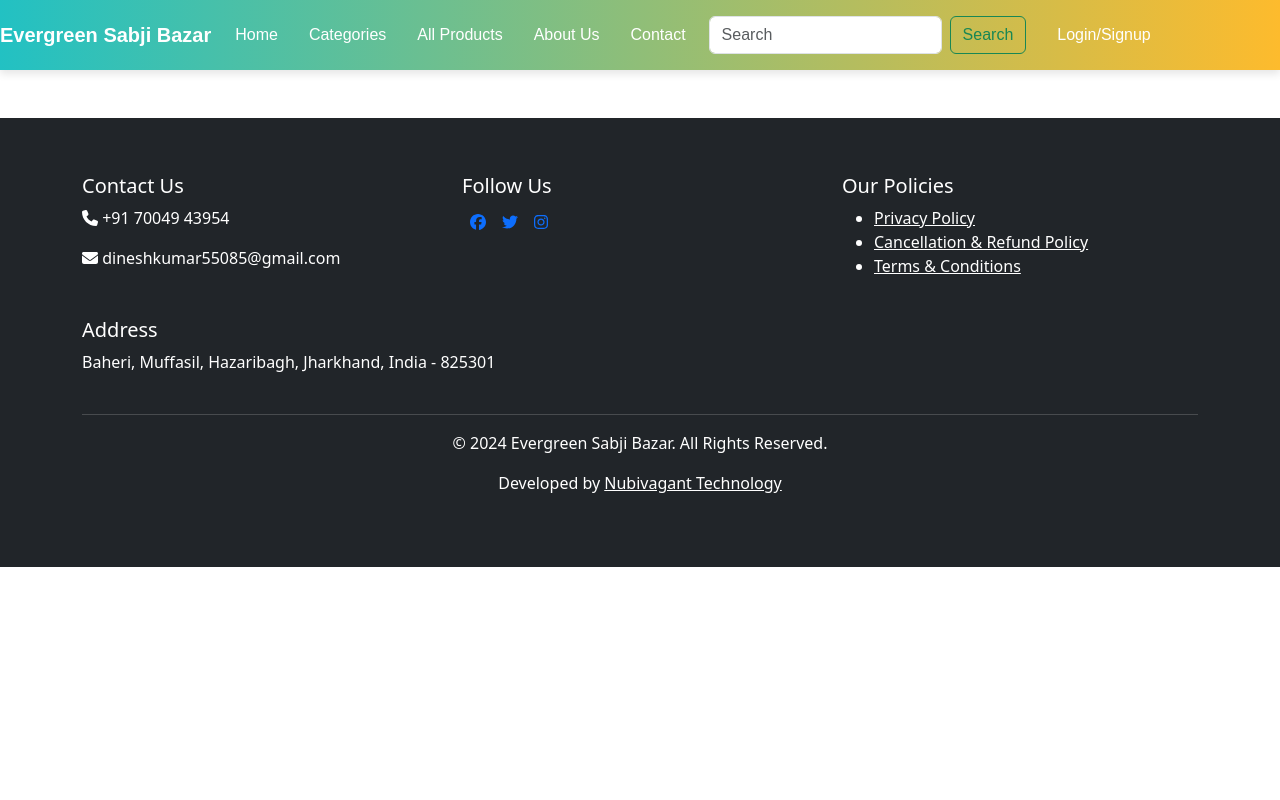
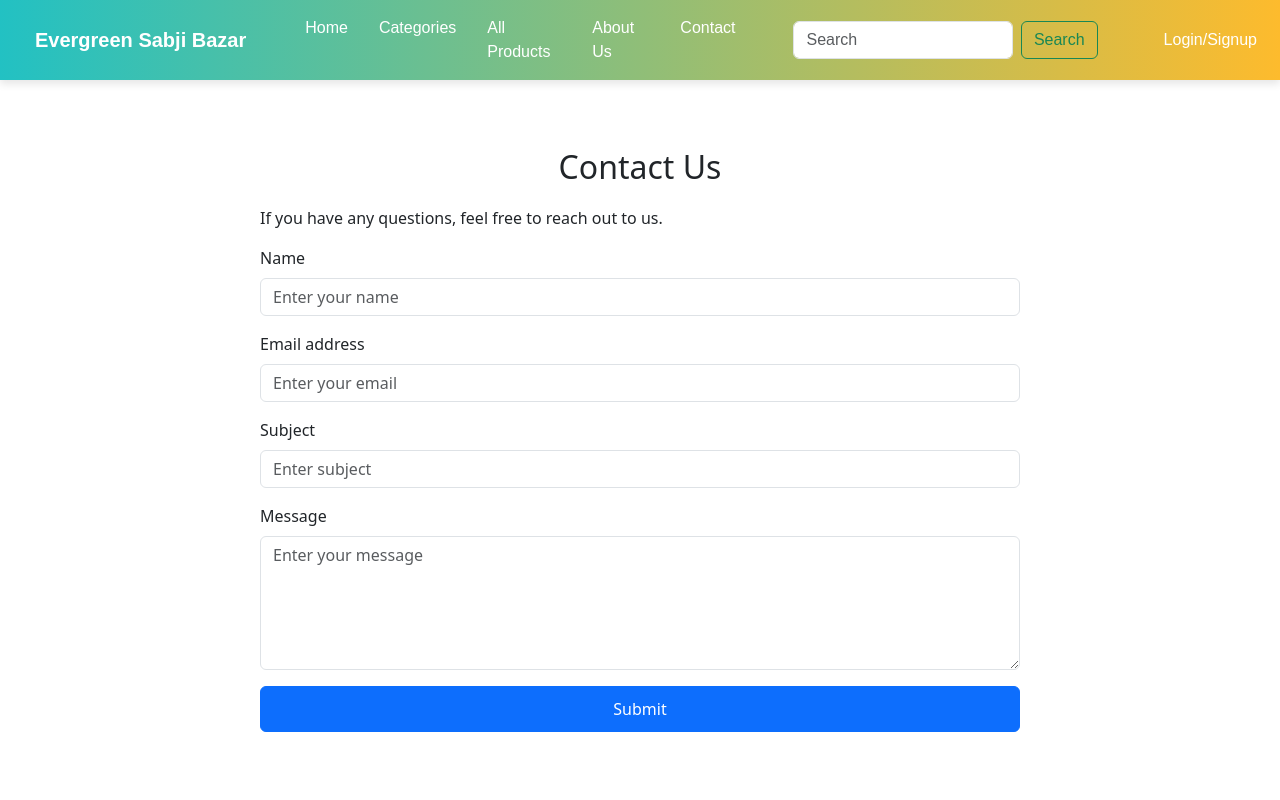
Before and after one commit to Nubivagantprojects/Evergreen-Sabji-Bazar-Website, a React (Create React App) app: page /contact in a window 1280 px wide. Shown: the top 800 px of the page. Built offline with nearby package versions, Linux system fonts and the light colour scheme; no server answers; the database is empty.

Commit message:
contact and about page updated

```diff
--- a/src/App.js
+++ b/src/App.js
@@ -16,6 +16,7 @@ import PrivacyPolicy from './components/PrivacyPolicy';
 import CancellationRefundPolicy from './components/CancellationRefundPolicy';
 import TermsAndConditions from './components/TermsAndConditions';
 import ScrollToTop from './components/ScrollToTop';
+import ContactUs from './components/ContactUs';
 
 const App = () => {
   const categoriesRef = useRef(null);
@@ -49,6 +50,7 @@ const App = () => {
           <Route path="/privacy-policy" element={<PrivacyPolicy />} />
           <Route path="/cancellation-refund-policy" element={<CancellationRefundPolicy />} />
           <Route path="/terms-and-conditions" element={<TermsAndConditions />} />
+          <Route path="/contact" element={<ContactUs />} />
         </Routes>
         <Footer />
       </div>
--- /dev/null
+++ b/src/components/CSS/ContactUs.css
@@ -0,0 +1,33 @@
+/* src/components/ContactUs.css */
+
+.contact {
+    max-width: 800px;
+    margin: 0 auto;
+    padding: 20px;
+  }
+
+  h2 {
+    margin-bottom: 20px;
+    text-align: center;
+  }
+
+  .form-group {
+    margin-bottom: 15px;
+  }
+
+  button[type="submit"] {
+    width: 100%;
+    padding: 10px;
+    font-size: 16px;
+  }
+
+  @media (max-width: 768px) {
+    .container {
+      padding: 10px;
+    }
+
+    button[type="submit"] {
+      width: 100%;
+      font-size: 14px;
+    }
+  }
--- /dev/null
+++ b/src/components/ContactUs.js
@@ -0,0 +1,88 @@
+// src/components/ContactUs.js
+import React, { useState } from 'react';
+import { Container, Form, Button } from 'react-bootstrap';
+import './CSS/ContactUs.css'; // Import CSS file for styling
+
+
+const ContactUs = () => {
+  const [formData, setFormData] = useState({
+    name: '',
+    email: '',
+    subject: '',
+    message: ''
+  });
+
+  const handleChange = (e) => {
+    const { name, value } = e.target;
+    setFormData({ ...formData, [name]: value });
+  };
+
+  const handleSubmit = (e) => {
+    e.preventDefault();
+    // Here you can handle form submission, e.g., sending data to a server or displaying a success message
+    console.log('Form submitted:', formData);
+  };
+
+  return (
+    <Container className="my-5 contact">
+      <h2>Contact Us</h2>
+      <p>If you have any questions, feel free to reach out to us.</p>
+      <Form onSubmit={handleSubmit}>
+        <Form.Group controlId="formName" className="mb-3">
+          <Form.Label>Name</Form.Label>
+          <Form.Control
+            type="text"
+            placeholder="Enter your name"
+            name="name"
+            value={formData.name}
+            onChange={handleChange}
+            required
+          />
+        </Form.Group>
+
+        <Form.Group controlId="formEmail" className="mb-3">
+          <Form.Label>Email address</Form.Label>
+          <Form.Control
+            type="email"
+            placeholder="Enter your email"
+            name="email"
+            value={formData.email}
+            onChange={handleChange}
+            required
+          />
+        </Form.Group>
+
+        <Form.Group controlId="formSubject" className="mb-3">
+          <Form.Label>Subject</Form.Label>
+          <Form.Control
+            type="text"
+            placeholder="Enter subject"
+            name="subject"
+            value={formData.subject}
+            onChange={handleChange}
+            required
+          />
+        </Form.Group>
+
+        <Form.Group controlId="formMessage" className="mb-3">
+          <Form.Label>Message</Form.Label>
+          <Form.Control
+            as="textarea"
+            rows={5}
+            placeholder="Enter your message"
+            name="message"
+            value={formData.message}
+            onChange={handleChange}
+            required
+          />
+        </Form.Group>
+
+        <Button variant="primary" type="submit">
+          Submit
+        </Button>
+      </Form>
+    </Container>
+  );
+};
+
+export default ContactUs;
--- a/src/components/Mycart.js
+++ b/src/components/Mycart.js
@@ -27,7 +27,7 @@ const MyCart = () => {
             setCart(cartList);
         };
         getCart();
-    }, []);
+    }, [user.email]);
 
     const handleQuantityChange = async (id, delta) => {
         setCart(cart.map(item =>
--- a/src/components/Navbar.js
+++ b/src/components/Navbar.js
@@ -151,18 +151,10 @@ const CustomNavbar = ({ scrollToSection, categoriesRef, productsRef }) => {
                 </Alert>
             )}
             <Navbar bg="dark" variant="dark" expand="lg" className="custom-navbar">
-                <Navbar.Brand href="#home" className="navbar-brand-custom">Evergreen Sabji Bazar</Navbar.Brand>
+                <Navbar.Brand style={{marginLeft:"35px"}}  href="#home" className="navbar-brand-custom">Evergreen Sabji Bazar</Navbar.Brand>
                 <Navbar.Toggle aria-controls="basic-navbar-nav" />
                 <Navbar.Collapse id="basic-navbar-nav">
-                    {/* <Nav className="mr-auto">
-                        <Nav.Link as={Link} to="/" className="nav-link-custom">Home</Nav.Link>
-                        <Nav.Link href="#categories" className="nav-link-custom">Categories</Nav.Link>
-                        <Nav.Link href="#products" className="nav-link-custom">All Products</Nav.Link>
-                        <Nav.Link as={Link} to="/about" className="nav-link-custom">About Us</Nav.Link>
-                        {user && <Nav.Link href="#account" className="nav-link-custom">My Account</Nav.Link>}
-                        <Nav.Link href="#contact" className="nav-link-custom">Contact</Nav.Link>
-                    </Nav> */}
-                    <Nav className="mr-auto">
+                    <Nav className="mr-auto" style={{marginLeft:"35px"}} >
                         <Nav.Link as={Link} to="/" className="nav-link-custom">Home</Nav.Link>
                         <Nav.Link onClick={() => scrollToSection(categoriesRef)} className="nav-link-custom">Categories</Nav.Link>
                         <Nav.Link onClick={() => scrollToSection(productsRef)} className="nav-link-custom">All Products</Nav.Link>
@@ -170,15 +162,15 @@ const CustomNavbar = ({ scrollToSection, categoriesRef, productsRef }) => {
                         {user && <Nav.Link as={Link} to="/account" className="nav-link-custom">My Account</Nav.Link>}
                         <Nav.Link as={Link} to="/contact" className="nav-link-custom">Contact</Nav.Link>
                     </Nav>
-                    <Form inline className="search-form-custom">
+                    <Form style={{marginLeft:"35px"}}  inline className="search-form-custom">
                         <FormControl type="text" placeholder="Search" className="mr-sm-2 search-bar-custom" />
                         <Button variant="outline-success" className="search-button-custom m-2">Search</Button>
                     </Form>
-                    <Nav>
+                    <Nav style={{marginLeft:"35px"}} >
                         {user ? (
                             <>
                                 <Nav.Link onClick={handleLogout} className="nav-link-custom">Logout</Nav.Link>
-                                <Nav.Link href="./cart" className="nav-link-custom"><FaShoppingCart /> My Cart <sup>{count}</sup> </Nav.Link>
+                                <Nav.Link href="./cart" className="nav-link-custom text-danger"><FaShoppingCart /> My Cart <sup>{count}</sup> </Nav.Link>
                             </>
                         ) : (
                             <>
--- a/src/components/ProductDetails.js
+++ b/src/components/ProductDetails.js
@@ -1,6 +1,6 @@
 // src/components/ProductDetails.js
 import React, { useEffect, useState } from 'react';
-import { useParams } from 'react-router-dom';
+import { useParams,useNavigate } from 'react-router-dom';
 import { doc, getDoc, setDoc } from 'firebase/firestore';
 import { db } from '../firebase';
 import { Card, Button, Carousel,Alert } from 'react-bootstrap';
@@ -10,6 +10,7 @@ const ProductDetails = () => {
   const { productId } = useParams();
   const [product, setProduct] = useState(null);
   const [alert, setAlert] = useState({ type: '', message: '' });
+  const navigate = useNavigate();
 
   useEffect(() => {
     const fetchProduct = async () => {
@@ -34,6 +35,10 @@ const ProductDetails = () => {
     setTimeout(() => {
       setAlert({ type: '', message: '' });
     }, 1000); // Dismiss alert after 1 second (1000 milliseconds)
+  };
+
+  const handleBuyNow = (product) => {
+    navigate(`/checkout/${product.id}`, { state: { product } });
   };
 
   const handleCart = async (item) => {
@@ -68,6 +73,7 @@ const ProductDetails = () => {
         showAlertWithAutoDismiss('danger', 'Error adding to cart');
         console.error("Error adding item to cart: ", error);
       }
+      window.location.href="/cart"
     }
   };
 
@@ -101,7 +107,7 @@ const ProductDetails = () => {
             {/* <Card.Text>Unit: {product.item_price_unit}</Card.Text> */}
             <Card.Text>{product.item_desc}</Card.Text>
             <div className="button-container">
-              <Button variant="primary" className='btn-sm' size="sm">Buy Now</Button>
+              <Button variant="primary" className='btn-sm' size="sm" onClick={() => handleBuyNow(product)}>Buy Now</Button>
               <Button variant="outline-primary" className='btn-sm' size="sm" onClick={() => handleCart(product)}>Add to Cart</Button>
             </div>
           </Card.Body>
```
Also changed, not shown: src/components/AboutUs.js (+21 -35 lines).
